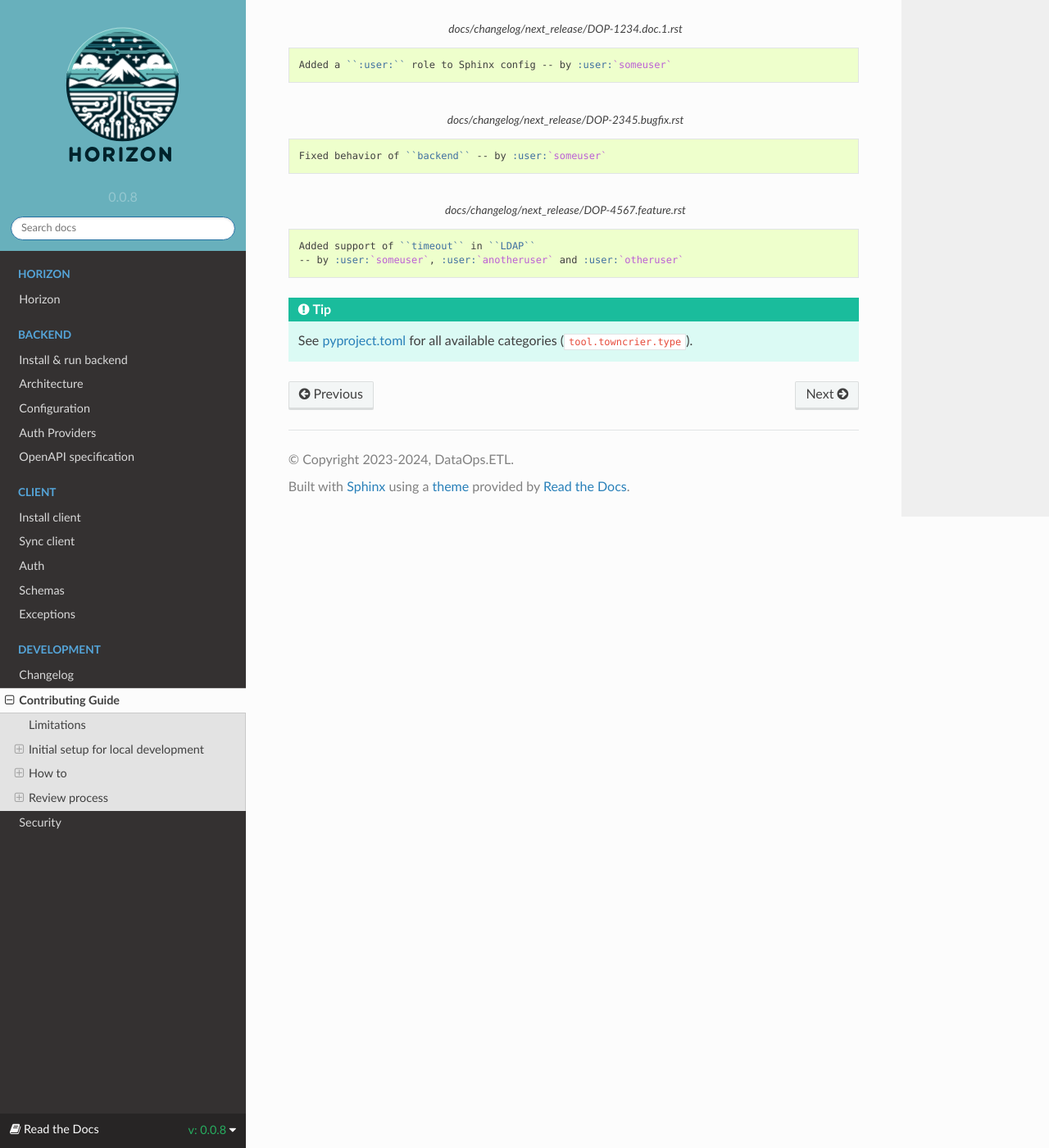
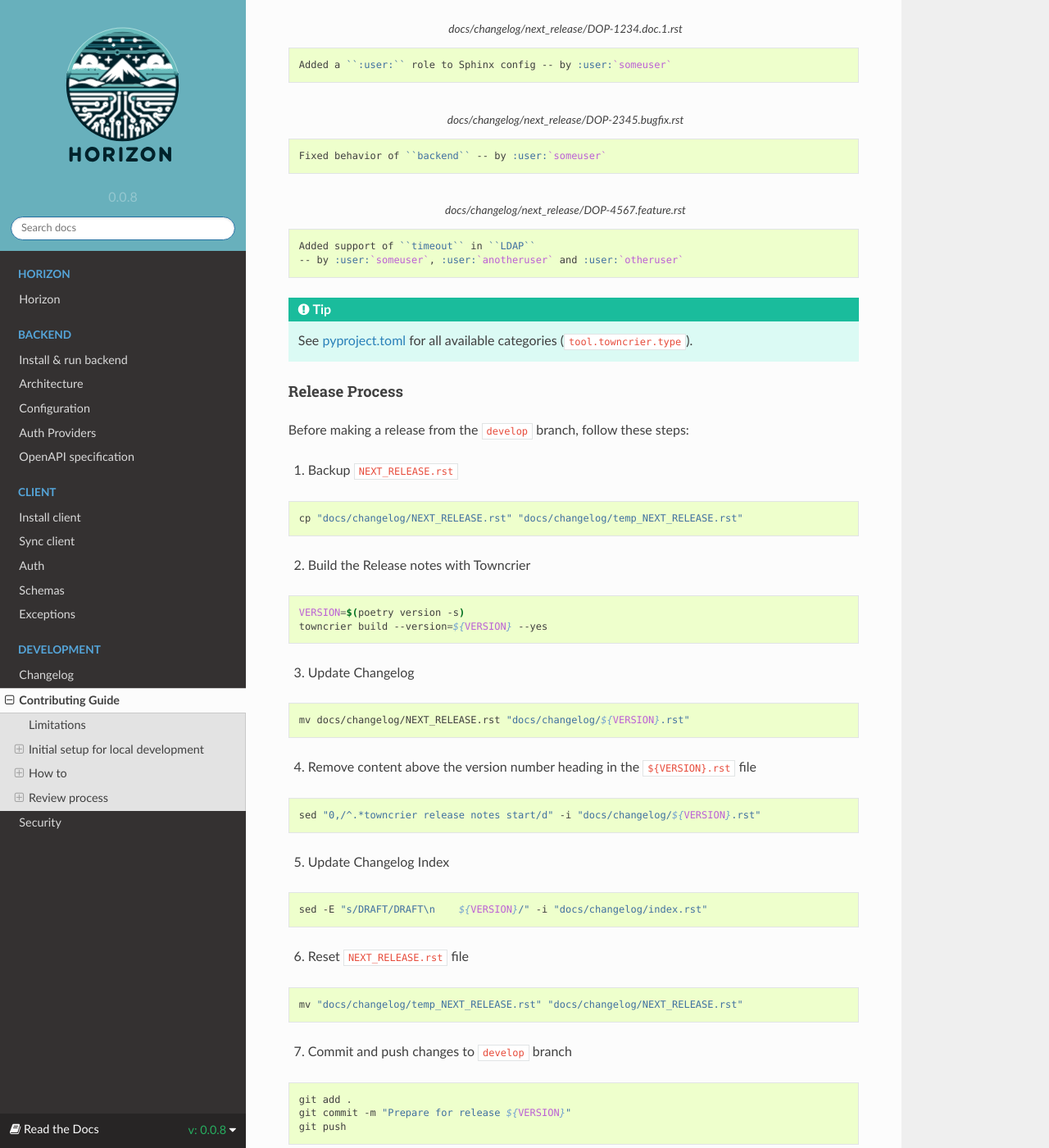
Before and after one commit to MobileTeleSystems/horizon, a Sphinx documentation site: the page built from docs/contributing.rst, in a window 1280 px wide and 1400 px high, scrolled down 6005 px. Shown: the whole window at 82% size. Built offline with Sphinx 7.4.7 and the Read the Docs theme 2.0.0, drawn with Linux system fonts in a browser that asks for light colours; some of the changed text lies outside the part shown.

Commit message:
[DOP-11538] Prepare for next release

```diff
--- a/CONTRIBUTING.rst
+++ b/CONTRIBUTING.rst
@@ -324,3 +324,81 @@ Examples for adding changelog entries to your Pull Requests
 
 .. _Towncrier philosophy:
     https://towncrier.readthedocs.io/en/stable/#philosophy
+
+Release Process
+^^^^^^^^^^^^^^^
+
+Before making a release from the ``develop`` branch, follow these steps:
+
+1. Backup ``NEXT_RELEASE.rst``
+
+.. code:: bash
+
+    cp "docs/changelog/NEXT_RELEASE.rst" "docs/changelog/temp_NEXT_RELEASE.rst"
+
+2. Build the Release notes with Towncrier
+
+.. code:: bash
+
+    VERSION=$(poetry version -s)
+    towncrier build --version=${VERSION} --yes
+
+3. Update Changelog
+
+.. code:: bash
+
+    mv docs/changelog/NEXT_RELEASE.rst "docs/changelog/${VERSION}.rst"
+
+4. Remove content above the version number heading in the ``${VERSION}.rst`` file
+
+.. code:: bash
+
+    sed "0,/^.*towncrier release notes start/d" -i "docs/changelog/${VERSION}.rst"
+
+5. Update Changelog Index
+
+.. code:: bash
+
+    sed -E "s/DRAFT/DRAFT\n    ${VERSION}/" -i "docs/changelog/index.rst"
+
+6. Reset ``NEXT_RELEASE.rst`` file
+
+.. code:: bash
+
+    mv "docs/changelog/temp_NEXT_RELEASE.rst" "docs/changelog/NEXT_RELEASE.rst"
+
+7. Commit and push changes to ``develop`` branch
+
+.. code:: bash
+
+    git add .
+    git commit -m "Prepare for release ${VERSION}"
+    git push
+
+8. Merge ``develop`` branch to ``master``, **WITHOUT** squashing
+
+.. code:: bash
+
+    git checkout master
+    git merge develop
+    git push
+
+9. Add git tag to the latest commit in ``master`` branch
+
+.. code:: bash
+
+    git tag "$VERSION"
+    git push --tags
+
+10. Update version in ``develop`` branch **after release**:
+
+.. code:: bash
+
+    git checkout develop
+
+    NEXT_VERSION=$(echo "$VERSION" | awk -F. '/[0-9]+\./{$NF++;print}' OFS=.)
+    poetry version $NEXT_VERSION
+
+    git add .
+    git commit -m "Bump version"
+    git push
--- a/docs/changelog/NEXT_RELEASE.rst
+++ b/docs/changelog/NEXT_RELEASE.rst
@@ -1,6 +1 @@
-.. fill up this file using ``towncrier build``
-.. then delete everything up to the header with version number
-.. then rename file to ``{VERSION}.rst`` and add it to index.rst
-.. and restore ``NEXT_RELEASE.rst`` content`` as it was before running the command above
-
 .. towncrier release notes start
--- a/docs/changelog/index.rst
+++ b/docs/changelog/index.rst
@@ -3,4 +3,3 @@
     :caption: Changelog
 
     DRAFT
-    NEXT_RELEASE
--- a/docs/changelog/next_release/DOP-12454.feature.rst
+++ /dev/null
@@ -1 +0,0 @@
-Added retry configuration support to ``HorizonClientSync``
--- a/docs/changelog/next_release/DOP-12545.feature.rst
+++ /dev/null
@@ -1 +0,0 @@
-Added ``timeout`` config parameter support to ``HorizonClientSync``
--- a/docs/changelog/next_release/DOP-9693.feature.rst
+++ /dev/null
@@ -1 +0,0 @@
-Initial release
```
Also changed, not shown: docs/changelog/0.0.8.rst (added, +9 -0 lines).
